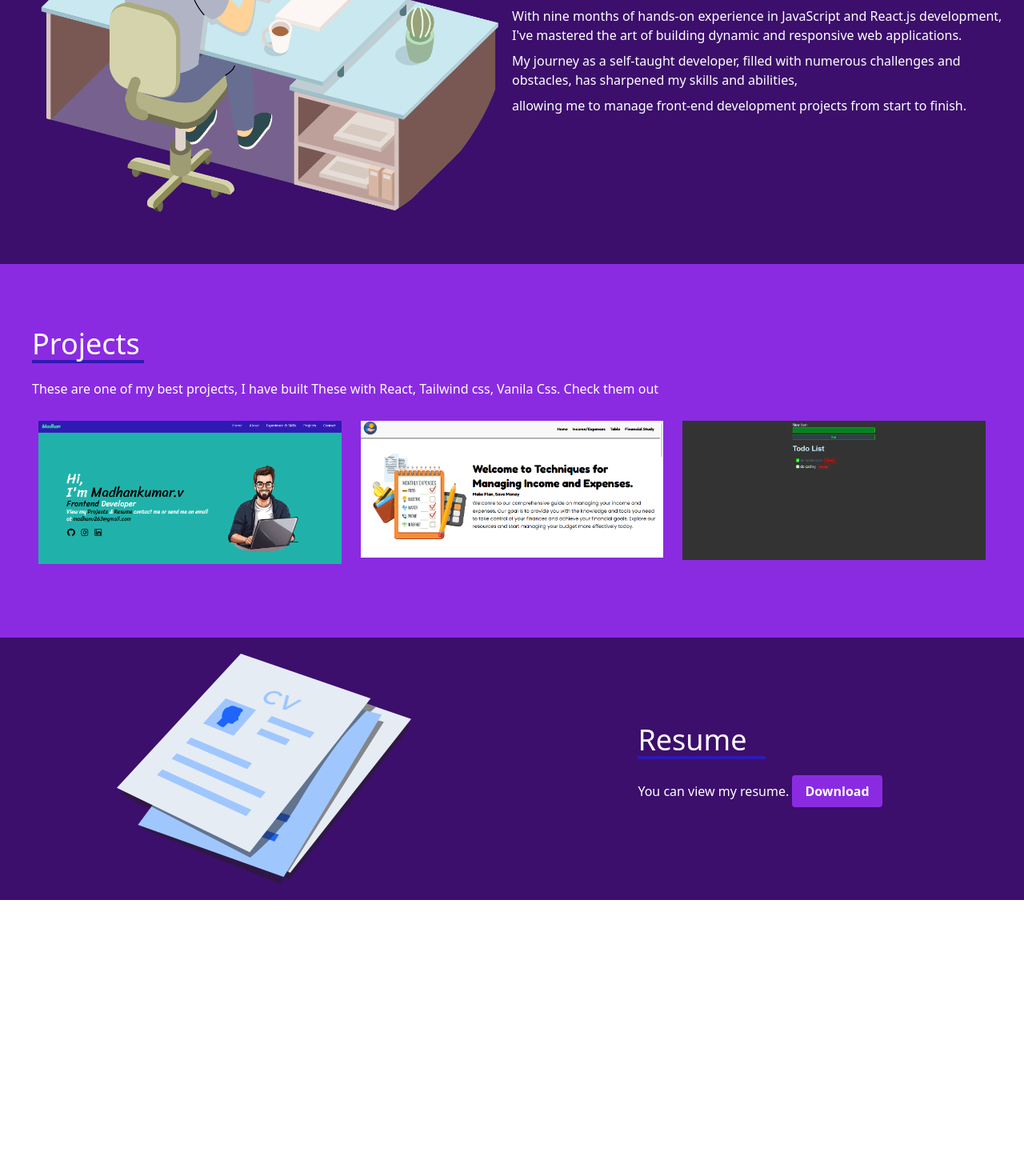
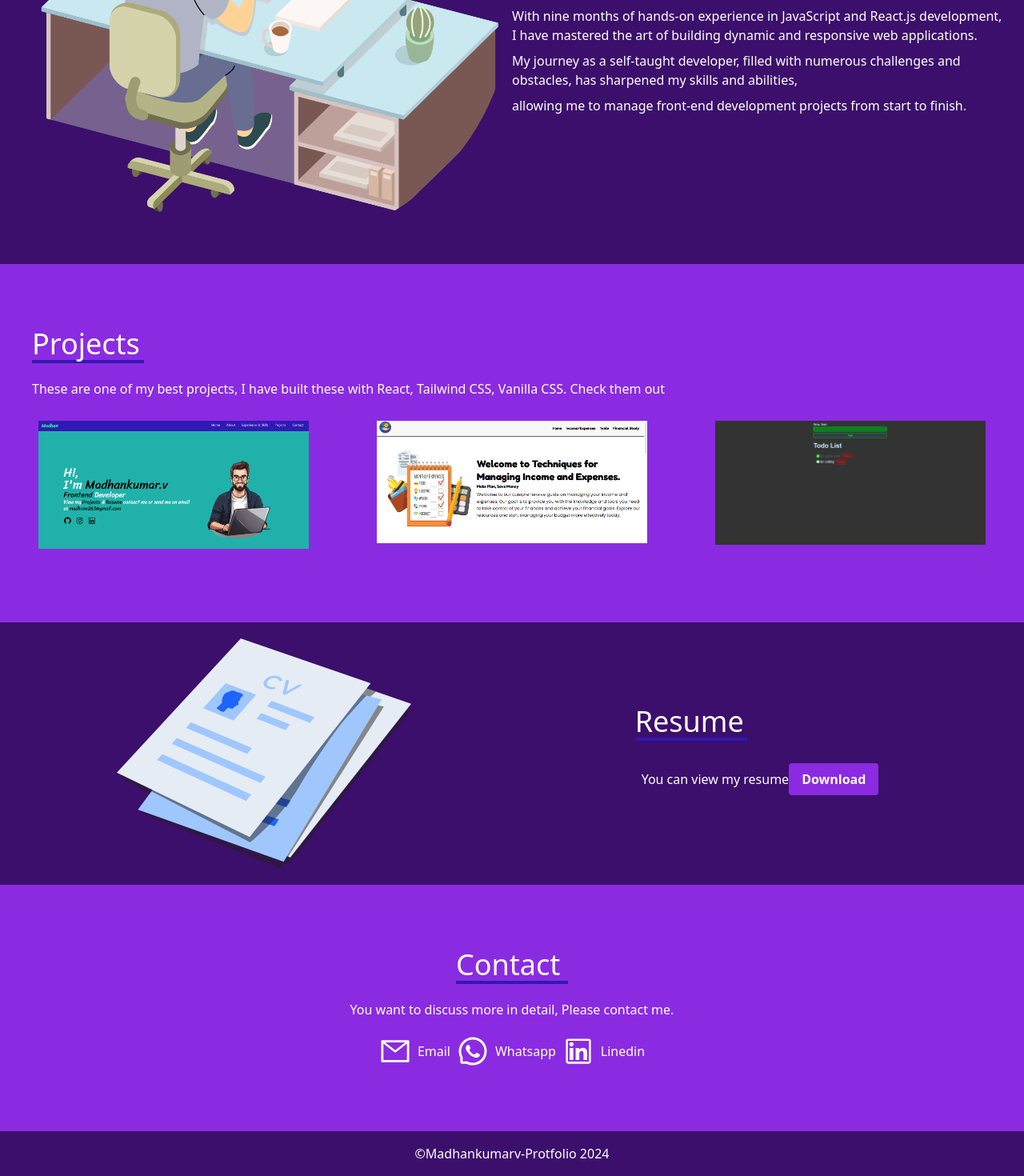
Before and after one commit to madhanv22/madhankumar-portfolio, a React (Vite) app: page / in a window 1280 px wide. Shown: the part 1023-2493 px from the top of the page at 80% size. Before the commit the page ends 2148 px from the top, so only its background shows below. Built offline with nearby package versions, Linux system fonts and the light colour scheme.

Commit message:
responsive protfolio created using react js and tailwindcss

```diff
--- a/index.html
+++ b/index.html
@@ -4,7 +4,7 @@
     <meta charset="UTF-8" />
     <link rel="icon" type="image/svg+xml" href="/vite.svg" />
     <meta name="viewport" content="width=device-width, initial-scale=1.0" />
-    <title>Madhankumarv</title>
+    <title>Madhankumarv Protfolio</title>
   </head>
   <body>
     <div id="root"></div>
--- a/src/App.css
+++ b/src/App.css
@@ -21,7 +21,7 @@ header ul li {
 }
 
 .mobile-nav {
-  @apply fixed top-14 left-0 h-1/3 w-full bg-gray-700;
+  @apply fixed top-14 left-0 h-1/2 w-full bg-gray-900;
 }
 
 .mobile-nav li {
@@ -43,3 +43,7 @@ header ul li {
 .btn {
   @apply  bg-secondary px-4 py-2 cursor-pointer hover:border-2 border-white border-dotted rounded font-bold;
 }
+
+html {
+  scroll-behavior: smooth;
+}
--- a/src/App.jsx
+++ b/src/App.jsx
@@ -4,6 +4,8 @@ import Hero from './components/Hero'
 import About from './components/About'
 import Projects from './components/Projects'
 import Resume from './components/Resume'
+import Contact from './components/Contact'
+import Footer from './components/Footer'
 
 function App() {
 
@@ -14,6 +16,8 @@ function App() {
       <About />
       <Projects />
       <Resume />
+      <Contact />
+      <Footer />
     </div>
   )
 }
--- a/src/components/About.jsx
+++ b/src/components/About.jsx
@@ -2,18 +2,29 @@ import React from 'react'
 import AboutImg from '../assets/about.png'
 
 const About = () => {
+
+  const config = {
+    line1 : 'I am a dynamic React.js frontend developer with a passion for creating functional user interfaces.',
+
+    line2 : 'With nine months of hands-on experience in JavaScript and React.js development, I have mastered the art of building dynamic and responsive web applications.',
+
+    line3 : 'My journey as a self-taught developer, filled with numerous challenges and obstacles, has sharpened my skills and abilities,',
+
+    line4 : 'allowing me to manage front-end development projects from start to finish.'
+  }
+
   return (
-    <section className='flex flex-col md:flex-row  bg-primary px-5'>
+    <section className='flex flex-col md:flex-row  bg-primary px-5' id='about'>
       <div className='flex md:w-1/2 py-5'>
         <img className='about-img' src={AboutImg} />
       </div>
       <div className='md:w-1/2 flex justify-center'>
         <div className='flex flex-col justify-center text-white'>
           <h1 className='text-4xl border-b-4 border-primary w-[160px] mb-5'>About Me</h1>
-          <p className='pb-2'>I am a dynamic React.js frontend developer with a passion for creating functional user interfaces.</p>
-          <p className='pb-2'>With nine months of hands-on experience in JavaScript and React.js development, I've mastered the art of building dynamic and responsive web applications.</p>
-          <p className='pb-2'>My journey as a self-taught developer, filled with numerous challenges and obstacles, has sharpened my skills and abilities,</p>
-          <p className='pb-2'>allowing me to manage front-end development projects from start to finish.</p>
+          <p className='pb-2'>{config.line1}</p>
+          <p className='pb-2'>{config.line2}</p>
+          <p className='pb-2'>{config.line3}</p>
+          <p className='pb-2'>{config.line4}</p>
         </div>
       </div>
     </section>
--- /dev/null
+++ b/src/components/Contact.jsx
@@ -0,0 +1,40 @@
+import React from 'react'
+import { AiOutlineMail, AiOutlineWhatsApp, AiOutlineLinkedin  } from 'react-icons/ai';
+
+
+const Contact = () => {
+
+  const config = {
+    email : ' mailto:madhanv263@gmail.com?subject=Hello&body=Hi%20there,%0A%0AHow%20are%20you?',
+    whatsapp : 'mailto:madhanv263@gmail.com?subject=Hello&body=Hi%20there,%0A%0AHow%20are%20you?',
+    linkedIn : 'https://www.linkedin.com/in/madhankumarv24/'
+  }
+
+  return (
+    <section className='flex flex-col bg-secondary px-5' id='contact'>
+      <div className='flex flex-col items-center text-white p-20'>
+        <h1 className='text-4xl border-b-4 border-primary w-[140px] mb-5'>Contact</h1>
+        <p className='pb-5'>You want to discuss more in detail, Please contact me.</p>
+       <div className='flex flex-col md:flex-row gap-2'>
+          <div className='hover:text-black flex items-center'>
+            <a href={config.email} className='flex items-center'>
+              <AiOutlineMail size={40} className='mr-2' />Email
+            </a>
+          </div>
+          <div className='hover:text-black flex items-center'>
+            <a href={config.whatsapp} className='flex items-center'>
+              <AiOutlineWhatsApp size={40} className='mr-2' />Whatsapp
+            </a>
+          </div>
+          <div className='hover:text-black flex items-center'>
+            <a href={config.linkedIn} className='flex items-center'>
+              <AiOutlineLinkedin size={40} className='mr-2' />Linedin
+            </a>
+          </div>
+        </div>
+      </div>
+    </section>
+  )
+}
+
+export default Contact
--- /dev/null
+++ b/src/components/Footer.jsx
@@ -0,0 +1,9 @@
+import React from 'react'
+
+const Footer = () => {
+  return (
+    <div className='py-4 bg-primary text-center text-white'>&copy;Madhankumarv-Protfolio 2024</div>
+  )
+}
+
+export default Footer
--- a/src/components/Header.jsx
+++ b/src/components/Header.jsx
@@ -13,27 +13,27 @@ const Header = () => {
     {/* header */}
     <nav className='hidden md:block'>
       <ul className="flex flex-wrap justify-center sm:justify-end text-white space-x-4 w-full sm:w-auto">
-        <li><a href="#">Home</a></li>
-        <li><a href="#">About</a></li>
-        <li><a href="#">Experience</a></li>
-        <li><a href="#">Skills</a></li>
-        <li><a href="#">Projects</a></li>
-        <li><a href="#">Resume</a></li>
-        <li><a href="#">Contact</a></li>
+        <li><a href="/">Home</a></li>
+        <li><a href="/#about">About</a></li>
+        <li><a href="/#experience">Experience</a></li>
+        <li><a href="/#skills">Skills</a></li>
+        <li><a href="/#projects">Projects</a></li>
+        <li><a href="/#resume">Resume</a></li>
+        <li><a href="/#contact">Contact</a></li>
       </ul>
     </nav>
 
     {/* Navbar */}
     {toggleMenu && (
       <nav className='md:hidden'>
-        <ul className="flex flex-col text-white mobile-nav">
-          <li><a href="#">Home</a></li>
-          <li><a href="#">About</a></li>
-          <li><a href="#">Experience</a></li>
-          <li><a href="#">Skills</a></li>
-          <li><a href="#">Projects</a></li>
-          <li><a href="#">Resume</a></li>
-          <li><a href="#">Contact</a></li>
+        <ul onClick={() => setToggleMenu(!toggleMenu)} className="flex flex-col text-white mobile-nav">
+          <li><a href="/">Home</a></li>
+          <li><a href="/#about">About</a></li>
+          <li><a href="/#experience">Experience</a></li>
+          <li><a href="/#skills">Skills</a></li>
+          <li><a href="/#projects">Projects</a></li>
+          <li><a href="/#resume">Resume</a></li>
+          <li><a href="/#contact">Contact</a></li>
         </ul>
       </nav>
     )}
--- a/src/components/Hero.jsx
+++ b/src/components/Hero.jsx
@@ -3,6 +3,13 @@ import HeroImg from '../assets/hero.png';
 import { AiOutlineGithub, AiOutlineInstagram, AiOutlineLinkedin } from "react-icons/ai";
 
 const Hero = () => {
+  const config = {
+    subtitle : 'Frontend Developer',
+    github : 'https://github.com/madhanv22',
+    instagram : 'https://www.instagram.com/madhan_kumar.__/?igsh=M3ZrN3ltMjJmemRt',
+    linkedIn : 'https://www.linkedin.com/in/madhankumarv24/',
+  }
+
   return (
     <section className='flex flex-col md:flex-row px-5 py-28 bg-secondary justify-center'>
       <div className='w-full md:w-1/2 flex flex-col justify-center'>
@@ -10,8 +17,8 @@ const Hero = () => {
           Hi, <br/>
           I'm
           <span className='text-emerald-400'> Madhankumar.v</span>
-          <p className='text-4xl'>
-            <span className='text-emerald-400'>Frontend </span>Developer
+          <p className='text-4xl text-emerald-400'>
+            {config.subtitle}
           </p>
           <p className='text-2xl'>View my
             <span className='text-black'> Projects </span> &
@@ -20,9 +27,9 @@ const Hero = () => {
           </p>
         </h1>
         <div className='flex py-6'>
-          <a href="#" className='pr-5 hover:text-white'><AiOutlineGithub size={40} /></a>
-          <a href="#" className='pr-5 hover:text-white'><AiOutlineInstagram size={40} /></a>
-          <a href="#" className='pr-5 hover:text-white'><AiOutlineLinkedin size={40} /></a>
+          <a href={config.github} className='pr-5 hover:text-white'><AiOutlineGithub size={40} /></a>
+          <a href={config.instagram} className='pr-5 hover:text-white'><AiOutlineInstagram size={40} /></a>
+          <a href={config.linkedIn} className='pr-5 hover:text-white'><AiOutlineLinkedin size={40} /></a>
         </div>
       </div>
       <img className='md:w-1/3 hero-img' src={HeroImg} />
--- a/src/components/Projects.jsx
+++ b/src/components/Projects.jsx
@@ -1,46 +1,60 @@
-import React from 'react'
-import projectImg1 from '../assets/project1.png'
-import projectImg2 from '../assets/project2.png'
-import projectImg3 from '../assets/project3.png'
+import projectImg1 from '../assets/project1.png';
+import projectImg2 from '../assets/project2.png';
+import projectImg3 from '../assets/project3.png';
 
 const Projects = () => {
+  const config = {
+    projects: [
+      {
+        image: projectImg1,
+        description: 'I developed a responsive Personal Portfolio website using React.js, Tailwind CSS, and JavaScript.',
+        link: '',
+        SourceLink : ''
+      },
+      {
+        image: projectImg2,
+        description: 'I developed a responsive Income and Expenses Management website using HTML, CSS, and JavaScript.',
+        link: 'https://madhanv22.github.io/Income-expense-management/',
+        SourceLink : 'https://github.com/madhanv22/Income-expense-management'
+      },
+      {
+        image: projectImg3,
+        description: 'I created a responsive To-Do List application using React.js, JavaScript, and CSS.',
+        link: 'https://madhanv22.github.io/react-todo-list/',
+        SourceLink : 'https://github.com/madhanv22/react-todo-list'
+      }
+    ]
+  };
+
   return (
-    <section className='flex flex-col py-20 px-4 justify-center bg-secondary text-white'>
+    <section className='flex flex-col py-20 px-4 justify-center bg-secondary text-white' id='projects'>
       <div className='w-full'>
         <div className='flex px-6 flex-col'>
           <h1 className='text-4xl border-b-4 border-primary w-[140px] mb-5'>Projects</h1>
-          <p className='pb-4'>These are one of my best projects, I have built These with React, Tailwind css, Vanila Css. Check them out</p>
+          <p className='pb-4'>These are one of my best projects, I have built these with React, Tailwind CSS, Vanilla CSS. Check them out</p>
         </div>
       </div>
 
-      <div className='w-full flex flex-wrap justify-center px-5 '>
-        <div className='w-full md:w-1/3 relative p-3'>
-          <img className='w-full h-auto object-cover' src={projectImg1} alt='Project Image 1' />
-          <div className='project-desc'>
-            <p className='text-center px-4 py-4'>
-            I developed a responsive Personal Portfolio website using React.js, Tailwind CSS, and JavaScript.
-            </p>
-          </div>
-        </div>
-        <div className='w-full md:w-1/3 relative p-3'>
-          <img className='w-full h-auto object-cover' src={projectImg2} alt='Project Image 2' />
-            <div className='project-desc'>
-              <p className='text-center px-4 py-4'>
-              I developed a responsive Income and Expenses Management website using HTML, CSS, and JavaScript.
-              </p>
-            </div>
-          </div>
-          <div className='w-full md:w-1/3 relative p-3'>
-            <img className='w-full h-auto object-cover' src={projectImg3} alt='Project Image 3' />
+      <div className='w-full flex flex-col md:flex-row md:flex-wrap justify-center md:justify-between px-5'>
+        {config.projects.map((project, index) => (
+          <a key={index} href={project.link} className='w-full md:w-[30%] lg:w-[30%] relative p-3'>
+            <div>
+              <img className='w-full h-auto object-cover' src={project.image} alt={`Project Image ${index + 1}`} />
               <div className='project-desc'>
                 <p className='text-center px-4 py-4'>
-                I created a responsive To-Do List application using React.js, JavaScript, and CSS.
+                  {project.description}
                 </p>
+                <div className='flex justify-center gap-2'>
+                  <a className='btn' target='_blank' rel='noopener noreferrer' href={project.SourceLink}>Source Code</a>
+                  <a className='btn' target='_blank' rel='noopener noreferrer' href={project.link}>Live Demo</a>
+                </div>
+              </div>
             </div>
-          </div>
+          </a>
+        ))}
       </div>
     </section>
-  )
-}
+  );
+};
 
-export default Projects
+export default Projects;
--- a/src/components/Resume.jsx
+++ b/src/components/Resume.jsx
@@ -2,16 +2,23 @@ import React from 'react'
 import ResumeImg from '../assets/Resume.png'
 
 const Resume = () => {
+
+  const config = {
+    resume : '',
+  }
+
   return (
-    <section className='flex flex-col md:flex-row  bg-primary px-5'>
+    <section className='flex flex-col md:flex-row  bg-primary px-5' id='resume'>
       <div className='flex md:w-1/2 py-5 justify-center'>
         <img src={ResumeImg} />
       </div>
       <div className='md:w-1/2 flex justify-center'>
         <div className='flex flex-col justify-center text-white'>
-          <h1 className='text-4xl border-b-4 border-primary w-[160px] mb-5'>Resume</h1>
-          <p className='pb-2'>You can view my resume. <a href=''>
-          <button className='btn'>Download</button></a></p>
+          <h1 className='text-4xl border-b-4 border-primary w-[140px] mb-5'>Resume</h1>
+          <p className='p-2'>You can view my resume
+          <a href='' type='button'>
+            <button className='btn'>Download</button></a>
+          </p>
         </div>
       </div>
     </section>
```
